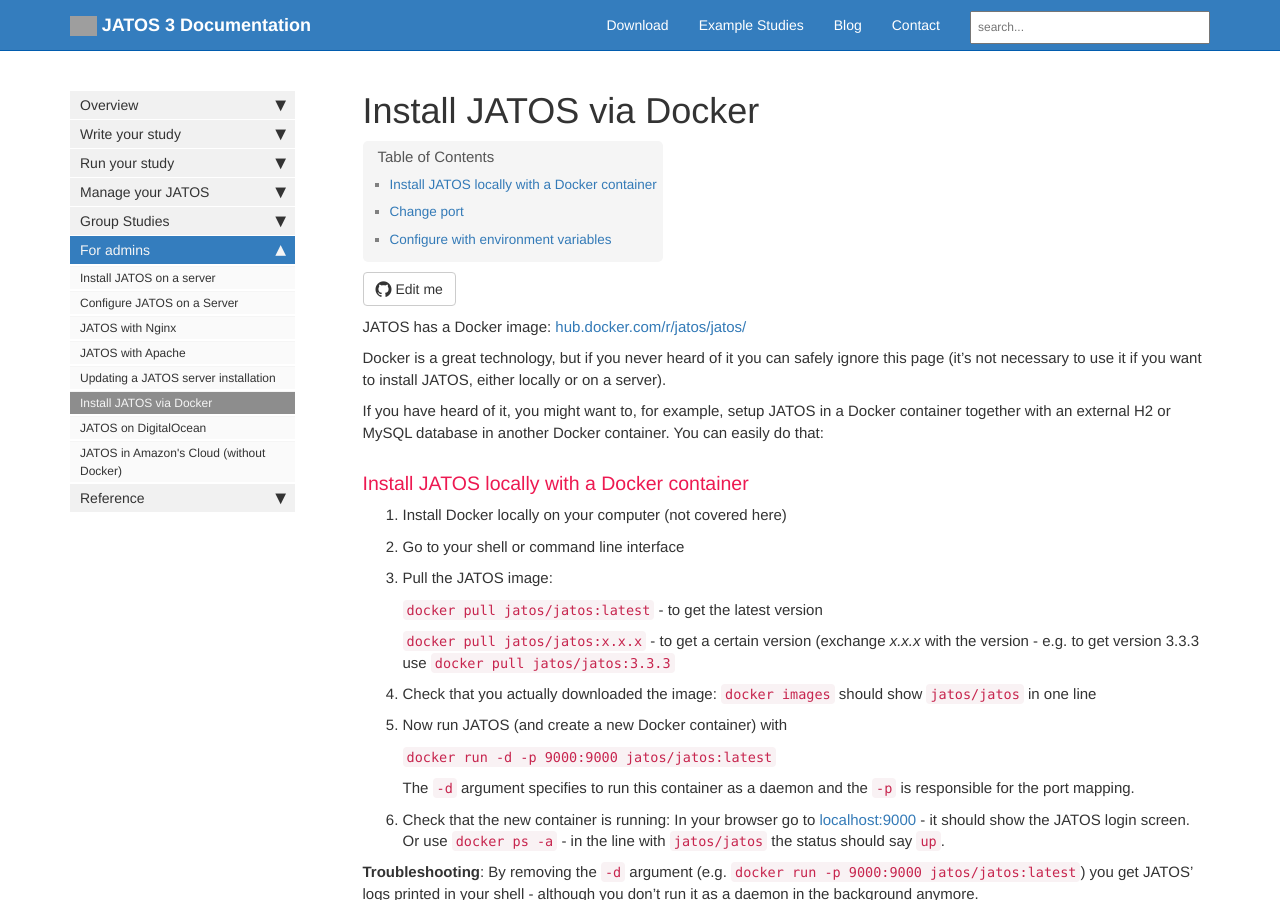
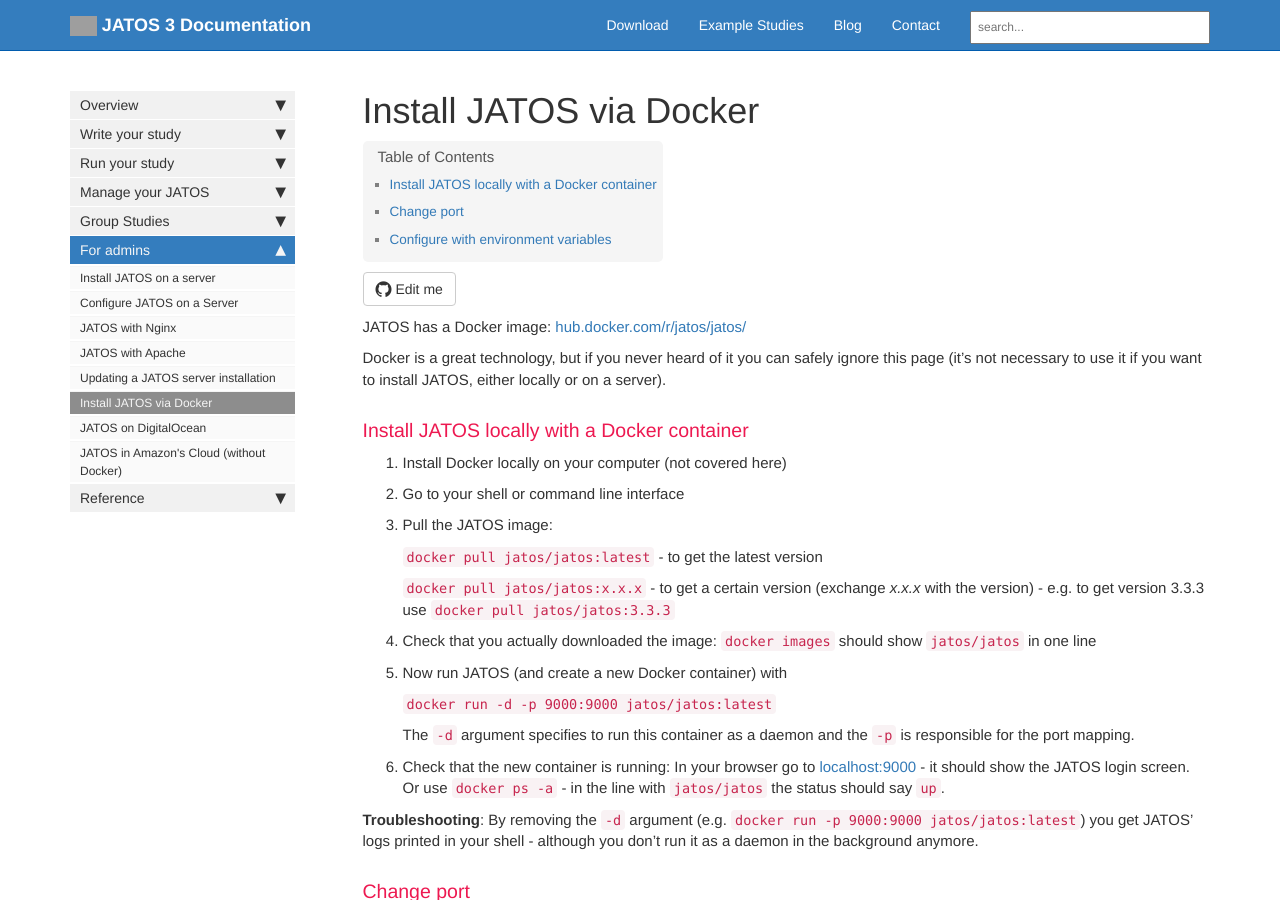
Before and after one commit to kristian-lange-tw/JATOS_docs_v3, a Jekyll site: the page built from pages/Install-JATOS-via-Docker.md, in a window 1280 px wide and 900 px high. Built offline with Jekyll 4.4.1, drawn with Linux system fonts in a browser that asks for light colours; nearby versions of some CDN libraries; comment, search, counter and statistics services are not loaded; grey boxes are pictures that could not be loaded.

Commit message:
Update Install-JATOS-via-Docker.md

```diff
--- a/pages/Install-JATOS-via-Docker.md
+++ b/pages/Install-JATOS-via-Docker.md
@@ -14,8 +14,6 @@
 
 Docker is a great technology, but if you never heard of it you can safely ignore this page (it's not necessary to use it if you want to install JATOS, either locally or on a server).
 
-If you have heard of it, you might want to, for example, setup JATOS in a Docker container together with an external H2 or MySQL database in another Docker container. You can easily do that:
-
 ### Install JATOS locally with a Docker container
 
 1. Install Docker locally on your computer (not covered here)
@@ -26,7 +24,7 @@
 
    `docker pull jatos/jatos:latest` - to get the latest version
 
-   `docker pull jatos/jatos:x.x.x` - to get a certain version (exchange _x.x.x_ with the version - e.g. to get version 3.3.3 use `docker pull jatos/jatos:3.3.3`
+   `docker pull jatos/jatos:x.x.x` - to get a certain version (exchange _x.x.x_ with the version) - e.g. to get version 3.3.3 use `docker pull jatos/jatos:3.3.3`
 
 1. Check that you actually downloaded the image: `docker images` should show `jatos/jatos` in one line
 
```
